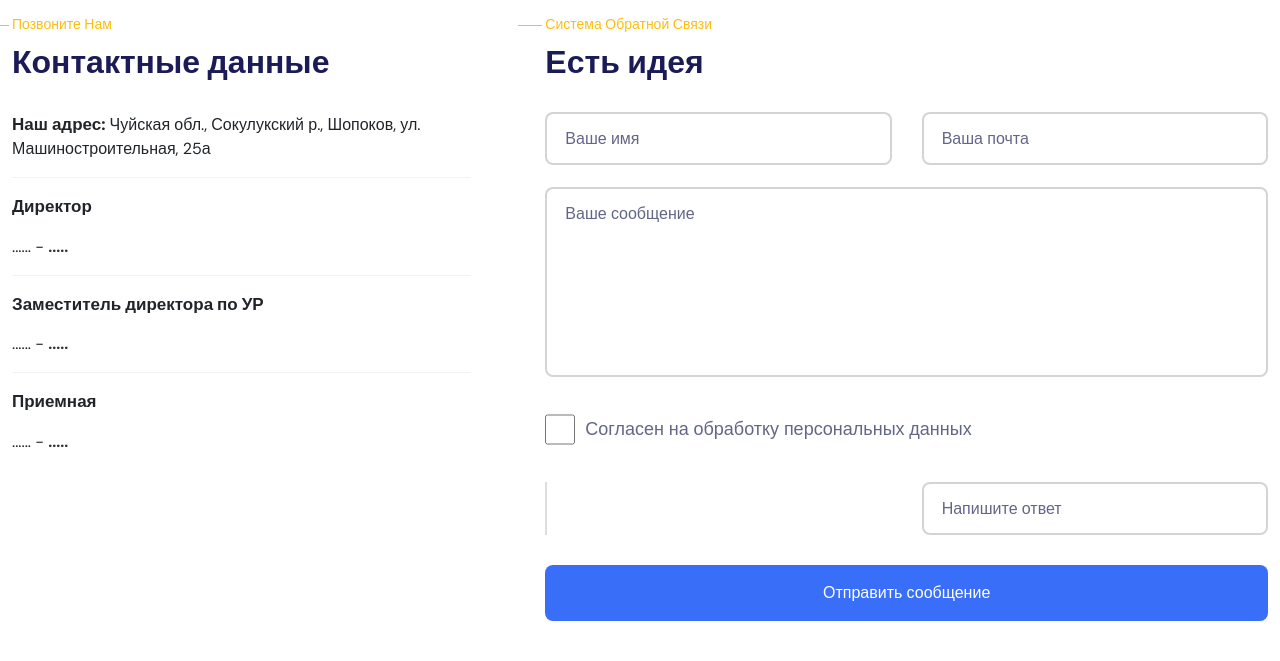
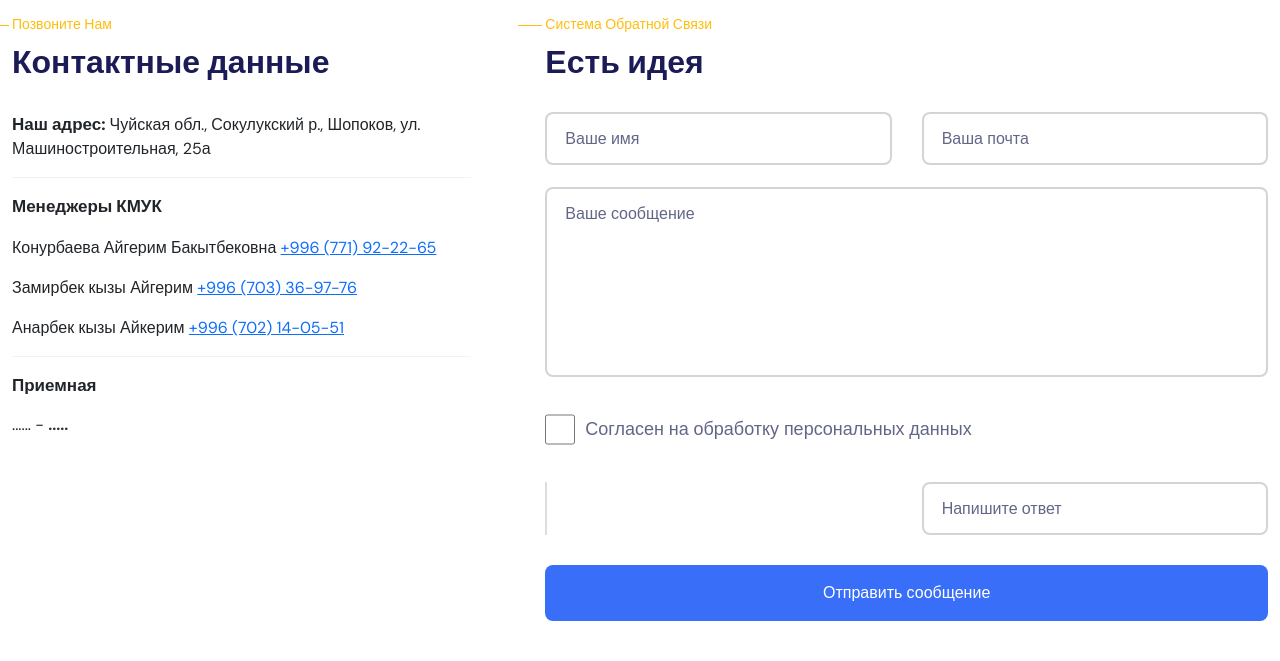
Before and after one commit to DaProWebStudio/kiuc_college, a Django app: template apps/feedback/templates/contacts.html in a window 1280 px wide. Shown: the part 171-832 px from the top of the page. Run offline with Django 4.2, Linux system fonts and the light colour scheme; the template is opened without the code that fills it: values that come from a table or form of the project are taken from there, others are empty; style sheets or scripts are compiled from the project's sources; parts of the project's set-up code (start-up, migrations or seed data) failed here and were passed over; some libraries are stand-ins or nearby versions.

Commit message:
fix: added contacts KIUC Managers

```diff
--- a/apps/feedback/templates/contacts.html
+++ b/apps/feedback/templates/contacts.html
@@ -22,13 +22,12 @@
                             </li>
                             <hr>
                             <li>
-                                <b>{% trans 'Директор' %}</b>
-                                <span>...... - <a href="#">.....</a></span>
-                            </li>
-                            <hr>
-                            <li>
-                                <b>{% trans 'Заместитель директора по УР' %}</b>
-                                <span>...... - <a href="#">.....</a></span>
+                                <b>{% trans 'Менеджеры КМУК' %}</b>
+                                <ul>
+                                    <li class="mt-3">{% trans 'Конурбаева Айгерим Бакытбековна' %} <a href="tel:+996771922265">+996 (771) 92-22-65</a></li>
+                                    <li class="mt-3">{% trans 'Замирбек кызы Айгерим' %} <a href="tel:+996703369776">+996 (703) 36-97-76</a></li>
+                                    <li class="mt-3">{% trans 'Анарбек кызы Айкерим' %} <a href="tel:+996702140551">+996 (702) 14-05-51</a></li>
+                                </ul>
                             </li>
                             <hr>
                             <li>
```
